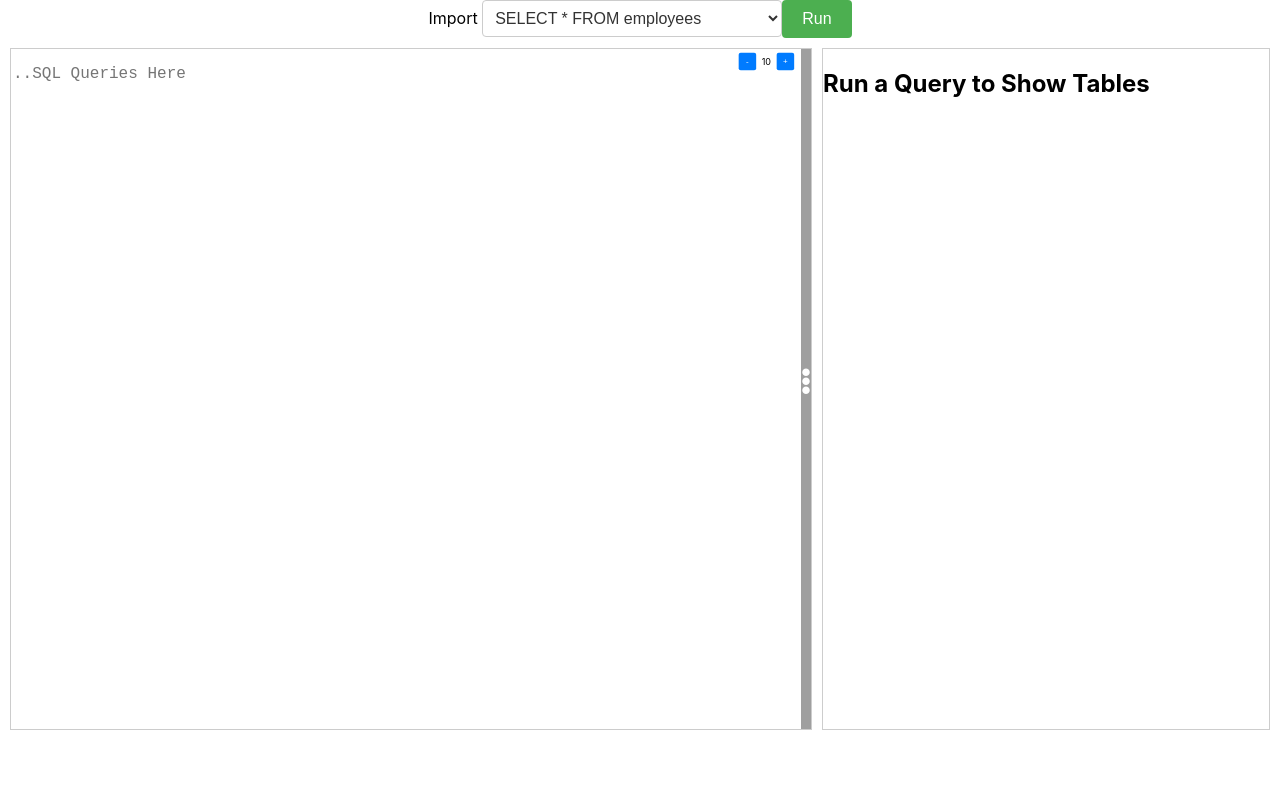
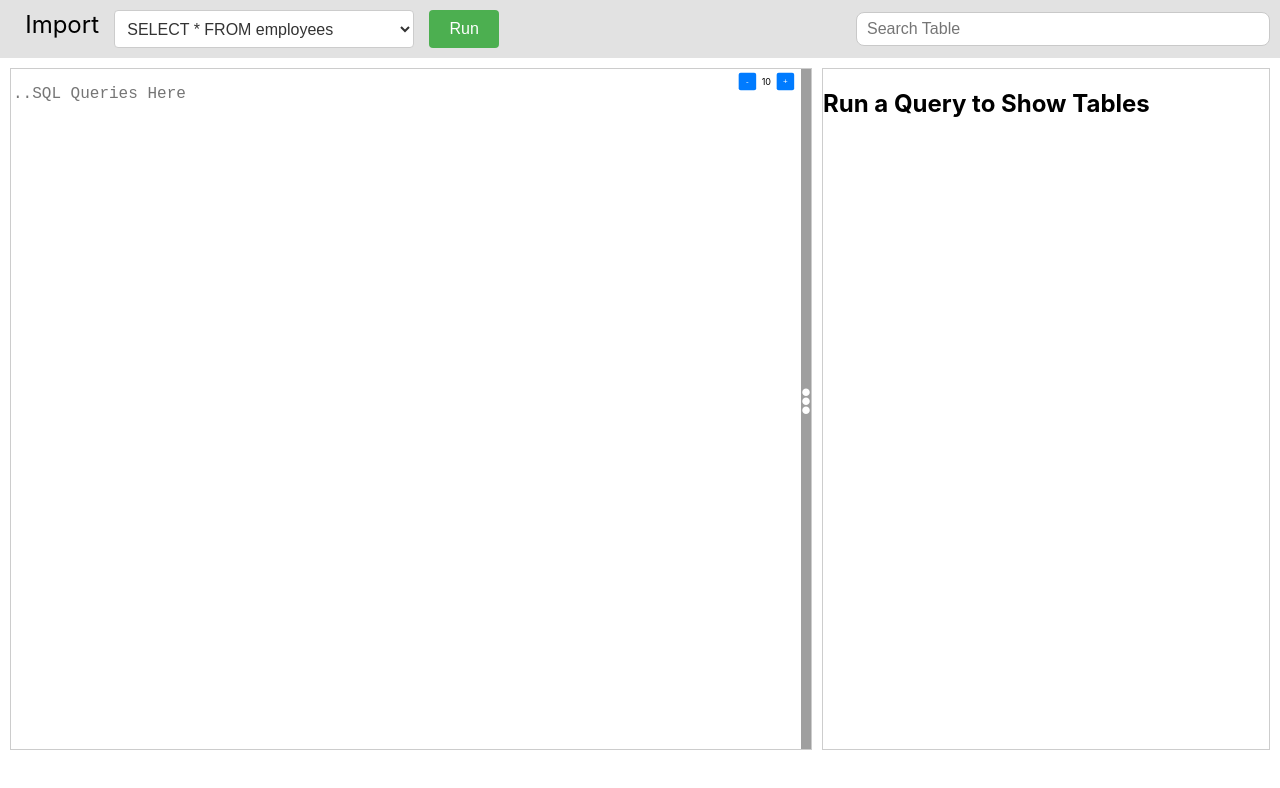
Before and after one commit to rishiCz/sql-playground, a React (Create React App) app: page / in a window 1280 px wide. Shown: the top 788 px of the page. Built offline with nearby package versions, Linux system fonts and the light colour scheme.

Commit message:
Added functionality to search the table

```diff
--- a/src/components/inputs/queryInput/index.js
+++ b/src/components/inputs/queryInput/index.js
@@ -12,7 +12,6 @@ const QueryInput = () => {
   const [initialWidth, setInitialWidth] = useState(0);
   const [startX, setStartX] = useState(0);
   const fontSize = useSelector((state)=>state.table).fontSize
-  // queryInput.style.fontSize=fontSize
 
 
   const handleMouseDown = (e) => {
@@ -33,7 +32,6 @@ const QueryInput = () => {
     setIsResizing(false);
   };
   useEffect(() => {
-    console.log(queryInput.current.style)
     queryInput.current.style.fontSize=`${fontSize}rem`;
     document.addEventListener("mousemove", handleMouseMove);
     document.addEventListener("mouseup", handleMouseUp);
--- /dev/null
+++ b/src/components/search/index.js
@@ -0,0 +1,14 @@
+import { useDispatch} from 'react-redux'
+import { setSearchVAl } from '../../store/slices/tableSlice'
+import styles from './styles.module.css'
+
+const Search = ()=>{
+    const dispatch = useDispatch()
+    const handleChange = (event) => {
+        dispatch(setSearchVAl(event.target.value.toLowerCase()))
+    }
+    return(
+        <input placeholder='Search Table' type='text' className={styles.search} onChange={handleChange}/>
+    )
+}
+export default Search
--- /dev/null
+++ b/src/components/search/styles.module.css
@@ -0,0 +1,10 @@
+.search{
+    width: 25rem;
+    height: 30px;
+    padding-left: 10px;
+    /* outline: none; */
+    border: 1px solid rgb(201, 201, 201);
+    border-radius: 0.5rem;
+    font-size: 1em;
+    justify-self: end;
+}
--- a/src/components/tableHolder/table/index.js
+++ b/src/components/tableHolder/table/index.js
@@ -1,9 +1,29 @@
-import { useState, useEffect, memo } from "react";
+import { useState, useEffect, memo, useRef } from "react";
 import { fetchCSVData } from "../../../utils/functions";
 import styles from "./styles.module.css";
+import { useSelector } from "react-redux";
 
 const Table = ({ csv }) => {
   const [csvData, setCSVData] = useState([]);
+  const [prevSearch, setPrevSearch] = useState(null);
+  const searchVal = useSelector((state) => state.table).searchVal;
+
+  const searchTable = (str) => {
+    if (prevSearch) prevSearch.style.backgroundColor = "unset";
+    var td = [...document.querySelectorAll("td")].find((element) =>
+      element.textContent.toLowerCase().includes(str)
+    );
+    if (td && str !== "") {
+      td.scrollIntoView({ behavior: "smooth", block: "center" });
+      td.style.backgroundColor = "yellow";
+      setPrevSearch(td);
+    }
+  };
+
+  useEffect(() => {
+    searchTable(searchVal);
+  }, [searchVal]);
+
   useEffect(() => {
     if (csv) fetchCSVData(csv).then((data) => setCSVData(data));
   }, [csv]);
@@ -29,9 +49,9 @@ const Table = ({ csv }) => {
             ))}
           </tbody>
         </table>
-      ):
-      <h2>Run a Query to Show Tables</h2>
-      }
+      ) : (
+        <h2>Run a Query to Show Tables</h2>
+      )}
     </>
   );
 };
--- a/src/screens/home/index.js
+++ b/src/screens/home/index.js
@@ -3,14 +3,20 @@ import TableHolder from "../../components/tableHolder";
 import Inputs from "../../components/inputs";
 import QueryDropdown from "../../components/dropDown";
 import RunButton from "../../components/runButton";
+import Search from "../../components/search";
 
 const Home = () => {
   return (
     <>
-      <header className="Header">
-        <label>Import </label>
-        <QueryDropdown />
-        <RunButton />
+      <header className={styles.header}>
+        <div className={styles.left}>
+          <label>Import </label>
+          <QueryDropdown />
+          <RunButton />
+        </div>
+        <div className={styles.right}>
+          <Search />
+        </div>
       </header>
       <div className={styles.homeDiv}>
         <Inputs />
--- a/src/screens/home/styles.module.css
+++ b/src/screens/home/styles.module.css
@@ -1,4 +1,19 @@
-
+.header{
+  background-color: rgb(226, 226, 226);
+  padding: 10px;
+  display: flex;
+  align-items: center;
+  justify-content: space-between;
+}
+.left{
+  flex-basis: 40%;
+  display: flex;
+  justify-content: space-evenly;
+  /* background-color: aqua; */
+}
+.left label{
+  font-size:1.5em;
+}
 .homeDiv {
   display: flex;
   margin: 10px;
--- a/src/store/slices/tableSlice.js
+++ b/src/store/slices/tableSlice.js
@@ -1,29 +1,29 @@
 import { createSlice } from "@reduxjs/toolkit";
 const initialState = {
-  table:{name:undefined,csv:undefined},
-  query:'',
-  fontSize:1
+  table: { name: undefined, csv: undefined },
+  query: "",
+  fontSize: 1,
+  searchVal: "",
 };
 export const table = createSlice({
   name: "table",
   initialState,
   reducers: {
     setTable: (state, action) => {
-      state.table=action.payload
+      state.table = action.payload;
     },
-    setQuery: (state,action) =>{
-      state.query=action.payload
+    setQuery: (state, action) => {
+      state.query = action.payload;
     },
-    setFontSize: (state,action)=>{
-      state.fontSize=action.payload
-    }
+    setFontSize: (state, action) => {
+      state.fontSize = action.payload;
+    },
+    setSearchVAl: (state, action) => {
+      state.searchVal = action.payload;
+    },
   },
 });
 
-export const {
-  setTable,
-  setQuery,
-  setFontSize
-} = table.actions;
+export const { setTable, setQuery, setFontSize, setSearchVAl } = table.actions;
 
 export default table.reducer;
```
